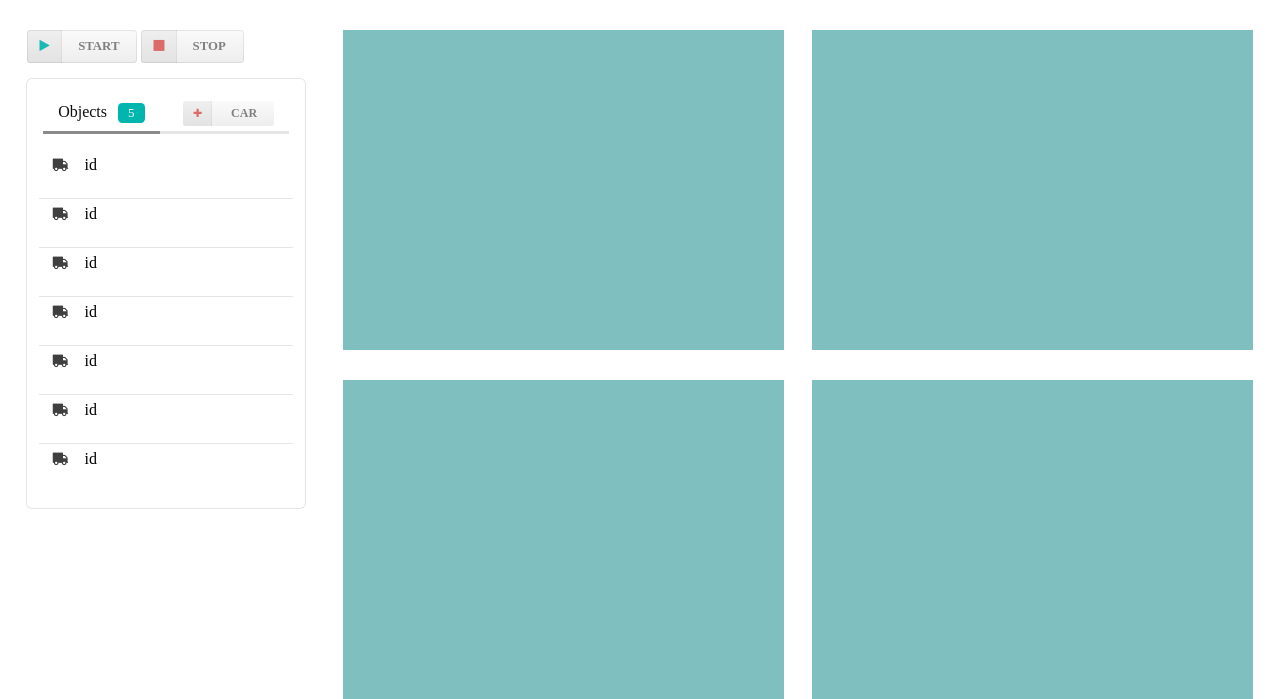
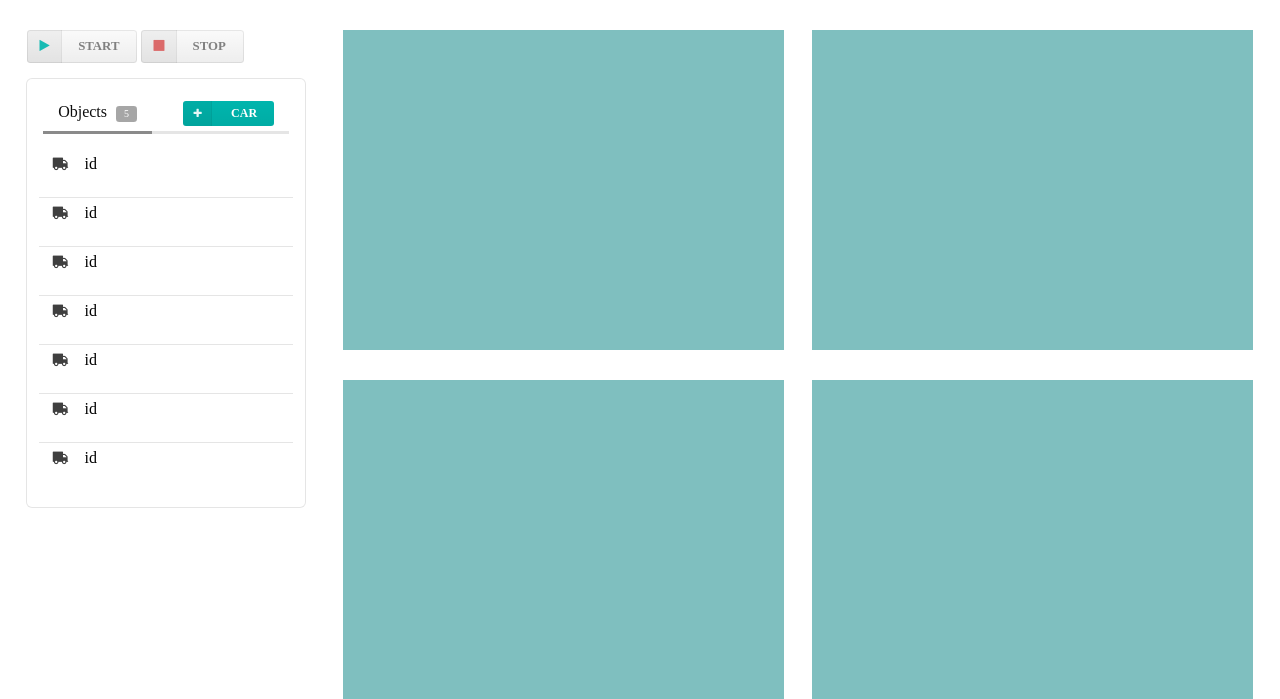
Before and after one commit to wanderanimrod/Utraffic-Web, a Flask app: page / in a window 1280 px wide. Shown: the part 58-757 px from the top of the page. Run offline with Flask 2, Linux system fonts and the light colour scheme.

Commit message:
[nim] Extracted sim objects control menu from index template

```diff
--- a/app/templates/index.html
+++ b/app/templates/index.html
@@ -11,19 +11,7 @@
     <div id="controlBar" class="four wide column">
         {% include 'sim_controls.html' %}
         <div class="ui segment">
-            <div class="ui pointing secondary menu">
-                <a id="simObjectsMenuItem" class="active item" data-tab="simObjectsTab">Objects
-                    <div id="numberOfObjectsLabel" class="ui label teal">5</div>
-                </a>
-
-                <div class="right menu">
-                    <div class="item">
-                        <div class="ui mini labeled icon button" style="font-size: 12px;">
-                            <i class="small red add icon"></i>Car
-                        </div>
-                    </div>
-                </div>
-            </div>
+            {% include 'sim_objects_control_menu.html' %}
             <div class="ui divided list">
                 {% include 'sim_object.html' %}
                 {% include 'sim_object.html' %}
--- /dev/null
+++ b/app/templates/sim_objects_control_menu.html
@@ -0,0 +1,13 @@
+<div class="ui pointing secondary menu">
+    <a class="active item" data-tab="simObjectsTab">Objects
+        <div id="numberOfObjectsLabel" class="tiny ui label" style="font-size: 10px">5</div>
+    </a>
+
+    <div class="right menu">
+        <div class="item">
+            <div class="ui mini teal labeled icon button" style="font-size: 12px;">
+                <i class="small add icon"></i>Car
+            </div>
+        </div>
+    </div>
+</div>
```
